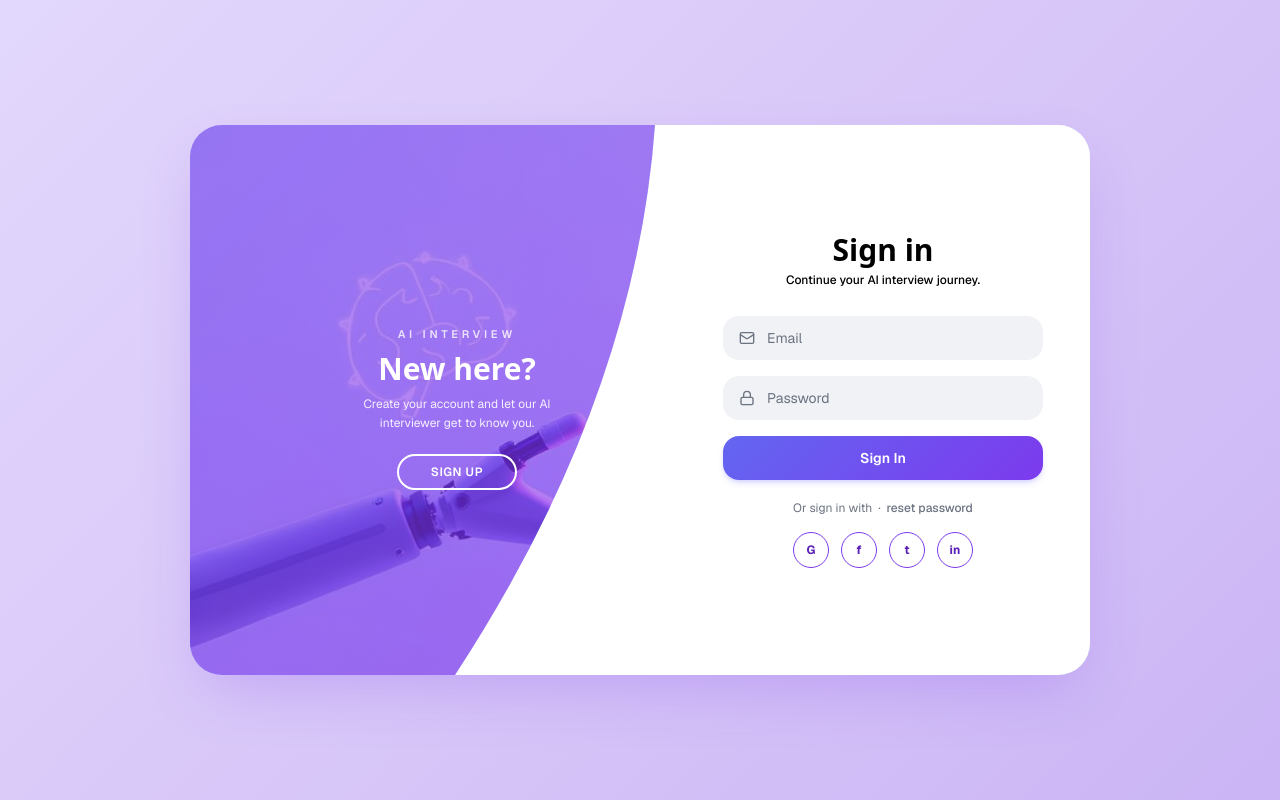
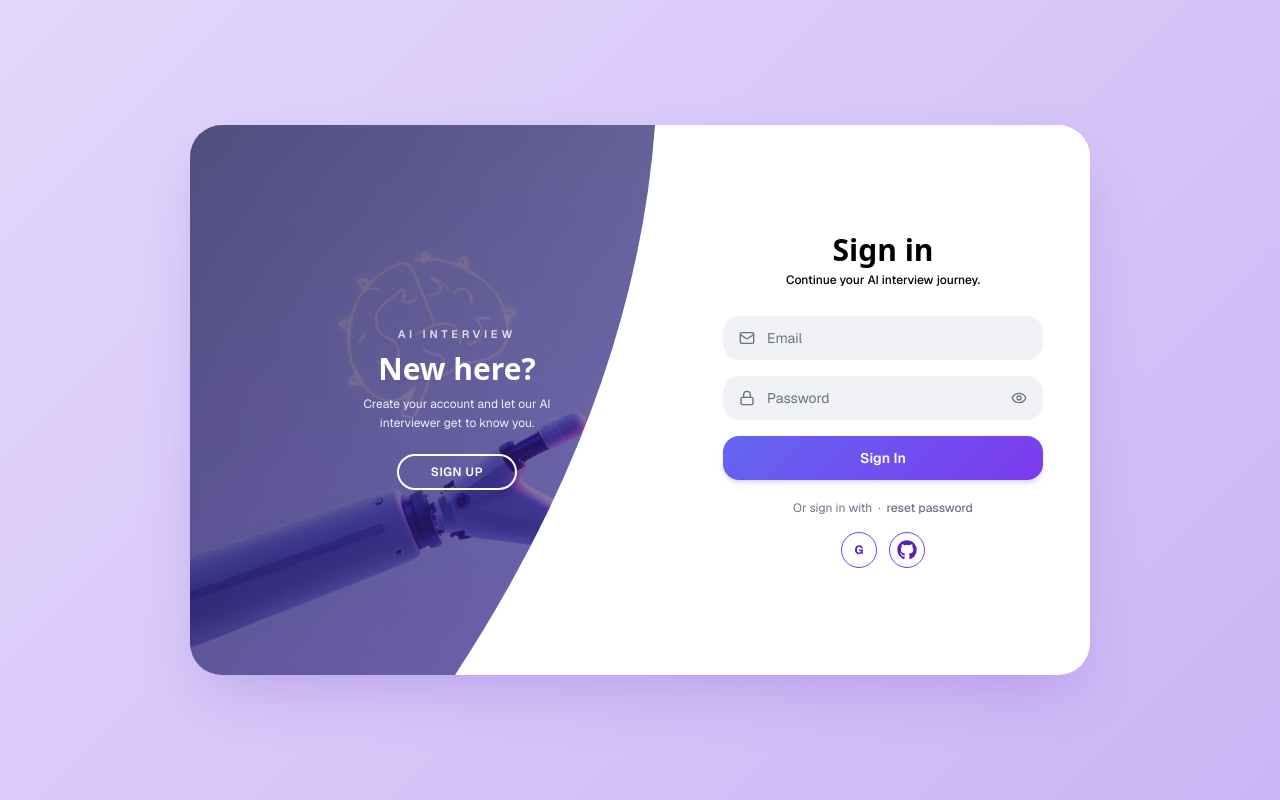
Before and after one commit to NexWolf/AI-Interview-frontend, a Next.js app: page /auth in a window 1280 px wide. Both pictures are taken after a click on the button "SIGN IN". Built offline with nearby package versions, Linux system fonts and the light colour scheme.

Commit message:
add show password and some polish

```diff
--- a/components/ui/auth-switch.tsx
+++ b/components/ui/auth-switch.tsx
@@ -83,7 +83,7 @@ export default function AuthSwitch({
           --foreground: #111827;
           --muted-foreground: #9CA3AF;
           --card: #FFFFFF;
-          --shadow-elegant: 0 25px 60px -15px rgba(124, 58, 237, 0.25);
+          --shadow-elegant: 0 25px 60px -15px rgba(97, 54, 191, 0.25);
         }
         .font-display { font-family: "Sora", ui-sans-serif, system-ui, sans-serif; }
 
@@ -151,7 +151,7 @@ export default function AuthSwitch({
             style={{
               clipPath: RIGHT_TINT_PATH,
               background:
-                "linear-gradient(135deg, color-mix(in oklab, var(--primary) 55%, transparent) 0%, color-mix(in oklab, var(--accent) 70%, transparent) 100%)",
+                "linear-gradient(135deg, rgba(20, 10, 40, 0.7) 0%, rgba(97, 54, 191, 0.55) 100%)",
             }}
           />
         </div>
@@ -176,7 +176,7 @@ export default function AuthSwitch({
             style={{
               clipPath: LEFT_TINT_PATH,
               background:
-                "linear-gradient(135deg, color-mix(in oklab, var(--primary) 55%, transparent) 0%, color-mix(in oklab, var(--accent) 70%, transparent) 100%)",
+                "linear-gradient(135deg, rgba(20, 10, 40, 0.7) 0%, rgba(97, 54, 191, 0.55) 100%)",
             }}
           />
         </div>
@@ -259,7 +259,7 @@ export default function AuthSwitch({
               <button
                 type="button"
                 onClick={() => handleSwitch(false)}
-                className="rounded-full border-2 border-white px-8 py-2 text-xs font-semibold tracking-wider text-white transition-all hover:bg-white hover:text-[var(--primary)] uppercase cursor-pointer"
+                className="rounded-full border-2 border-white px-8 py-2 text-xs font-semibold tracking-wider text-white transition-all hover:bg-[var(--primary)] hover:border-[var(--primary)] hover:text-white uppercase cursor-pointer"
               >
                 SIGN UP
               </button>
@@ -286,7 +286,7 @@ export default function AuthSwitch({
               <button
                 type="button"
                 onClick={() => handleSwitch(true)}
-                className="rounded-full border-2 border-white px-8 py-2 text-xs font-semibold tracking-wider text-white transition-all hover:bg-white hover:text-[var(--primary)] uppercase cursor-pointer"
+                className="rounded-full border-2 border-white px-8 py-2 text-xs font-semibold tracking-wider text-white transition-all hover:bg-[var(--primary)] hover:border-[var(--primary)] hover:text-white uppercase cursor-pointer"
               >
                 SIGN IN
               </button>
@@ -303,7 +303,7 @@ export default function AuthSwitch({
             className="absolute inset-0"
             style={{
               background:
-                "linear-gradient(-45deg, color-mix(in oklab, var(--primary) 55%, transparent) 0%, color-mix(in oklab, var(--accent) 45%, transparent) 100%)",
+                "linear-gradient(-45deg, rgba(20, 10, 40, 0.7) 0%, rgba(97, 54, 191, 0.55) 100%)",
             }}
           />
         </div>
--- a/features/auth/components/Signin.tsx
+++ b/features/auth/components/Signin.tsx
@@ -3,10 +3,11 @@
 import { ChangeEvent, FormEvent, ReactNode, useState } from "react";
 import Link from "next/link";
 import { useRouter } from "next/navigation";
-import { Mail, Lock, Loader2 } from "lucide-react";
-import axios from "axios";
+import { Mail, Lock, Loader2, Eye, EyeOff } from "lucide-react";
+import { FaGithub } from "react-icons/fa";
 import { toast } from "sonner";
 import { API_URL } from "@/constants/routes";
+import { AxiosAPI } from "@/shared/lib/AxiosAPI";
 
 function AuthField({
   icon,
@@ -15,6 +16,7 @@ function AuthField({
   value,
   onChange,
   autoComplete,
+  disabled,
 }: {
   icon: ReactNode;
   type: string;
@@ -22,23 +24,39 @@ function AuthField({
   value: string;
   onChange: (e: ChangeEvent<HTMLInputElement>) => void;
   autoComplete?: string;
+  disabled?: boolean;
 }) {
+  const [showPassword, setShowPassword] = useState(false);
+  const isPassword = type === "password";
+  const currentType = isPassword ? (showPassword ? "text" : "password") : type;
+
   return (
     <div
-      className="group relative flex h-11 items-center rounded-2xl border-0 px-4 transition-all focus-within:ring-2 focus-within:ring-[#7C3AED]/40"
+      className={`group relative flex h-11 items-center rounded-2xl border-0 px-4 transition-all focus-within:ring-2 focus-within:ring-[#7C3AED]/40 ${disabled ? "opacity-60" : ""}`}
       style={{ backgroundColor: "#F0F2F5" }}
     >
       <span className="flex shrink-0 items-center text-[#6B7280] transition-colors group-focus-within:text-[#7C3AED]">
         {icon}
       </span>
       <input
-        type={type}
+        type={currentType}
         placeholder={placeholder}
         value={value}
         onChange={onChange}
         autoComplete={autoComplete}
-        className="ml-3 w-full bg-transparent text-sm leading-none text-black placeholder:text-gray-500 outline-none"
+        disabled={disabled}
+        className="ml-3 w-full bg-transparent text-sm leading-none text-black placeholder:text-gray-500 outline-none disabled:cursor-not-allowed"
       />
+      {isPassword && (
+        <button
+          type="button"
+          tabIndex={-1}
+          onClick={() => setShowPassword(!showPassword)}
+          className="ml-2 flex shrink-0 items-center text-[#6B7280] transition-colors hover:text-[#7C3AED] focus:outline-none"
+        >
+          {showPassword ? <EyeOff className="h-4 w-4" /> : <Eye className="h-4 w-4" />}
+        </button>
+      )}
     </div>
   );
 }
@@ -86,13 +104,13 @@ export default function Signin() {
 
     try {
       setLoading(true);
-      const response = await axios.post("/api/auth/login", form);
+      const response = await AxiosAPI.post("/api/auth/login", form);
       toast.success(response?.data?.message || "Login successfully");
       isSuccess = true;
       isOnboardingDone = Boolean(response?.data?.data?.user?.onboardingDone);
-    } catch (error: unknown) {
-      if (axios.isAxiosError(error)) {
-        toast.error(error?.response?.data?.message || "Login failed!");
+    } catch (error: any) {
+      if (error?.response?.data?.message) {
+        toast.error(error.response.data.message);
       } else {
         toast.error("Something went wrong");
       }
@@ -124,6 +142,7 @@ export default function Signin() {
           placeholder="Email"
           autoComplete="email"
           value={form.email}
+          disabled={loading}
           onChange={(e) => setForm((f) => ({ ...f, email: e.target.value }))}
         />
         <AuthField
@@ -132,6 +151,7 @@ export default function Signin() {
           placeholder="Password"
           autoComplete="current-password"
           value={form.password}
+          disabled={loading}
           onChange={(e) => setForm((f) => ({ ...f, password: e.target.value }))}
         />
         <button
@@ -172,14 +192,13 @@ export default function Signin() {
         >
           <span style={{ color: "#5B21B7", fontWeight: "bold" }}>G</span>
         </SocialIcon>
-        <SocialIcon label="Facebook">
-          <span style={{ color: "#5B21B6", fontWeight: "bold" }}>f</span>
-        </SocialIcon>
-        <SocialIcon label="Twitter">
-          <span style={{ color: "#5B21B6", fontWeight: "bold" }}>t</span>
-        </SocialIcon>
-        <SocialIcon label="LinkedIn">
-          <span style={{ color: "#5B21B6", fontWeight: "bold" }}>in</span>
+        <SocialIcon
+          label="GitHub"
+          onClick={() => {
+            window.location.href = `${API_URL}/api/v1/auth/github`;
+          }}
+        >
+          <FaGithub className="h-5 w-5 text-[#5B21B7]" />
         </SocialIcon>
       </div>
     </div>
--- a/features/auth/components/Signup.tsx
+++ b/features/auth/components/Signup.tsx
@@ -1,7 +1,7 @@
 "use client";
 
 import { ChangeEvent, FormEvent, ReactNode, useState } from "react";
-import { User, Mail, Lock, ShieldCheck, Loader2 } from "lucide-react";
+import { User, Mail, Lock, ShieldCheck, Loader2, Eye, EyeOff } from "lucide-react";
 import axios from "axios";
 import { toast } from "sonner";
 import { AxiosAPI } from "@/shared/lib/AxiosAPI";
@@ -14,6 +14,7 @@ function AuthField({
   value,
   onChange,
   autoComplete,
+  disabled,
 }: {
   icon: ReactNode;
   type: string;
@@ -21,23 +22,39 @@ function AuthField({
   value: string;
   onChange: (e: ChangeEvent<HTMLInputElement>) => void;
   autoComplete?: string;
+  disabled?: boolean;
 }) {
+  const [showPassword, setShowPassword] = useState(false);
+  const isPassword = type === "password";
+  const currentType = isPassword ? (showPassword ? "text" : "password") : type;
+
   return (
     <div
-      className="group relative flex h-11 min-w-0 items-center rounded-2xl border-0 px-3.5 transition-all focus-within:ring-2 focus-within:ring-[#7C3AED]/40"
+      className={`group relative flex h-11 min-w-0 items-center rounded-2xl border-0 px-3.5 transition-all focus-within:ring-2 focus-within:ring-[#7C3AED]/40 ${disabled ? "opacity-60" : ""}`}
       style={{ backgroundColor: "#F0F2F5" }}
     >
       <span className="flex shrink-0 items-center text-[#6B7280] transition-colors group-focus-within:text-[#7C3AED]">
         {icon}
       </span>
       <input
-        type={type}
+        type={currentType}
         placeholder={placeholder}
         value={value}
         onChange={onChange}
         autoComplete={autoComplete}
-        className="ml-2.5 min-w-0 w-full bg-transparent text-sm leading-none text-black placeholder:text-gray-500 outline-none"
+        disabled={disabled}
+        className="ml-2.5 min-w-0 w-full bg-transparent text-sm leading-none text-black placeholder:text-gray-500 outline-none disabled:cursor-not-allowed"
       />
+      {isPassword && (
+        <button
+          type="button"
+          tabIndex={-1}
+          onClick={() => setShowPassword(!showPassword)}
+          className="ml-2 flex shrink-0 items-center text-[#6B7280] transition-colors hover:text-[#7C3AED] focus:outline-none"
+        >
+          {showPassword ? <EyeOff className="h-4 w-4" /> : <Eye className="h-4 w-4" />}
+        </button>
+      )}
     </div>
   );
 }
@@ -162,6 +179,7 @@ export default function Signup() {
             type="text"
             placeholder="First name"
             value={form.firstName}
+            disabled={loading}
             onChange={(e) => setForm((f) => ({ ...f, firstName: e.target.value }))}
           />
           <AuthField
@@ -169,6 +187,7 @@ export default function Signup() {
             type="text"
             placeholder="Last name"
             value={form.lastName}
+            disabled={loading}
             onChange={(e) => setForm((f) => ({ ...f, lastName: e.target.value }))}
           />
         </div>
@@ -178,6 +197,7 @@ export default function Signup() {
           placeholder="Email"
           autoComplete="email"
           value={form.email}
+          disabled={loading}
           onChange={(e) => setForm((f) => ({ ...f, email: e.target.value }))}
         />
         <AuthField
@@ -186,6 +206,7 @@ export default function Signup() {
           placeholder="Password"
           autoComplete="new-password"
           value={form.password}
+          disabled={loading}
           onChange={(e) => setForm((f) => ({ ...f, password: e.target.value }))}
         />
         <AuthField
@@ -194,6 +215,7 @@ export default function Signup() {
           placeholder="Confirm password"
           autoComplete="new-password"
           value={form.confirmPassword}
+          disabled={loading}
           onChange={(e) => setForm((f) => ({ ...f, confirmPassword: e.target.value }))}
         />
         {passwordsMismatch && (
```
